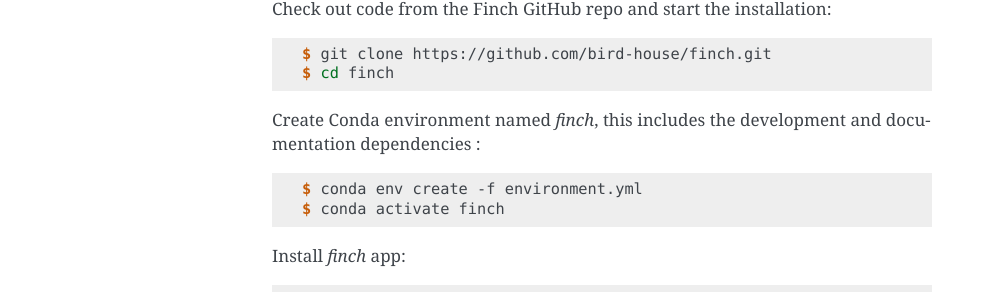
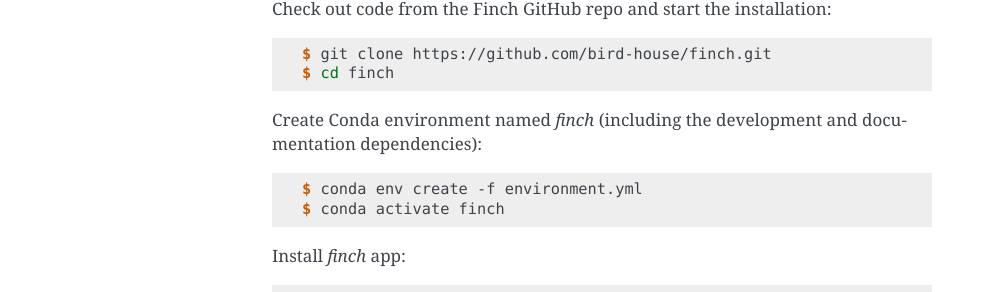
Before and after one commit to bird-house/finch, a Sphinx documentation site: the page built from docs/source/installation.rst, in a window 1280 px wide. Shown: the part 820-1112 px from the top of the page, without its empty margins (148-1140 px from the left). Built offline with Sphinx 7.4.7, drawn with Linux system fonts in a browser that asks for light colours; the version number is read from the project's files by our own code.

Commit message:
Apply suggestions from code review
Co-authored-by: Trevor James Smith <10819524+Zeitsperre@users.noreply.github.com>

```diff
--- a/docs/source/installation.rst
+++ b/docs/source/installation.rst
@@ -39,7 +39,7 @@
    $ git clone https://github.com/bird-house/finch.git
    $ cd finch
 
-Create Conda environment named `finch`, this includes the development and documentation dependencies :
+Create Conda environment named `finch` (including the development and documentation dependencies):
 
 .. code-block:: console
 
--- a/environment.yml
+++ b/environment.yml
@@ -32,7 +32,7 @@
   - xclim >=0.61,<0.62 # remember to match xclim version in pyproject.toml as well
   - xesmf >=0.8.2,!=0.8.8
   - xsdba =0.6.1   # remember to match xsdba version in pyproject.toml as well
-  - xscen =0.15.0  # remember to match xscen version in pyproject.toml as well
+  - xscen >=0.15.0,<0.16.0  # remember to match xscen version in pyproject.toml as well
   # Temporary fixes
   - fastprogress <1.1  # FIXME: Temporary fix following https://github.com/intake/intake-esm/pull/773. Remove when intake-esm is updated in xscen.
   # Dev
```
Also changed, not shown: 1 other file.
